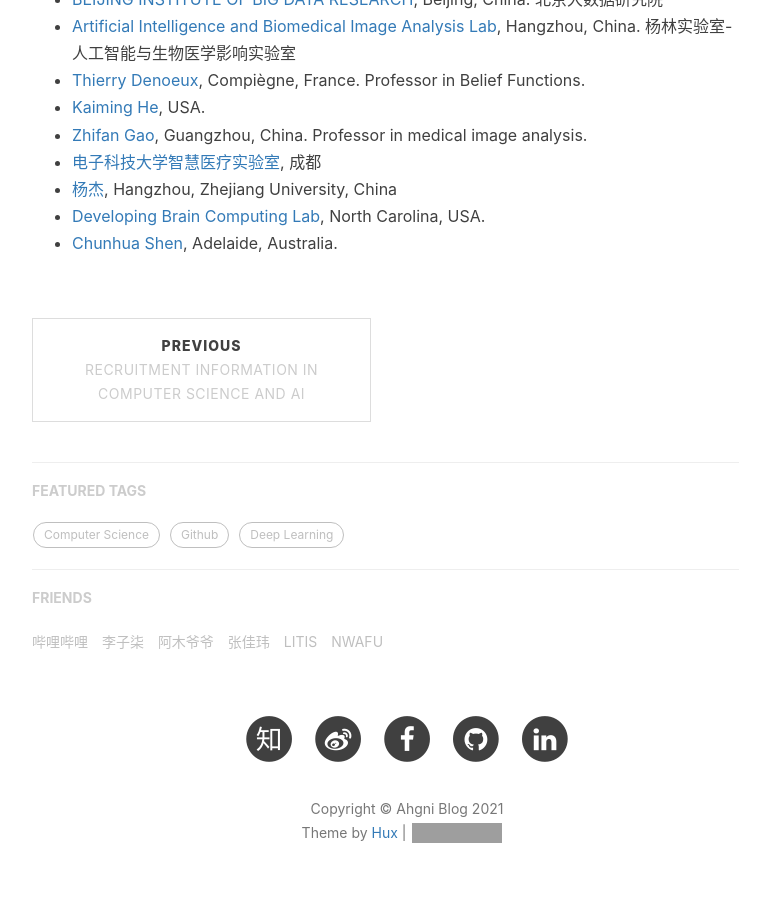
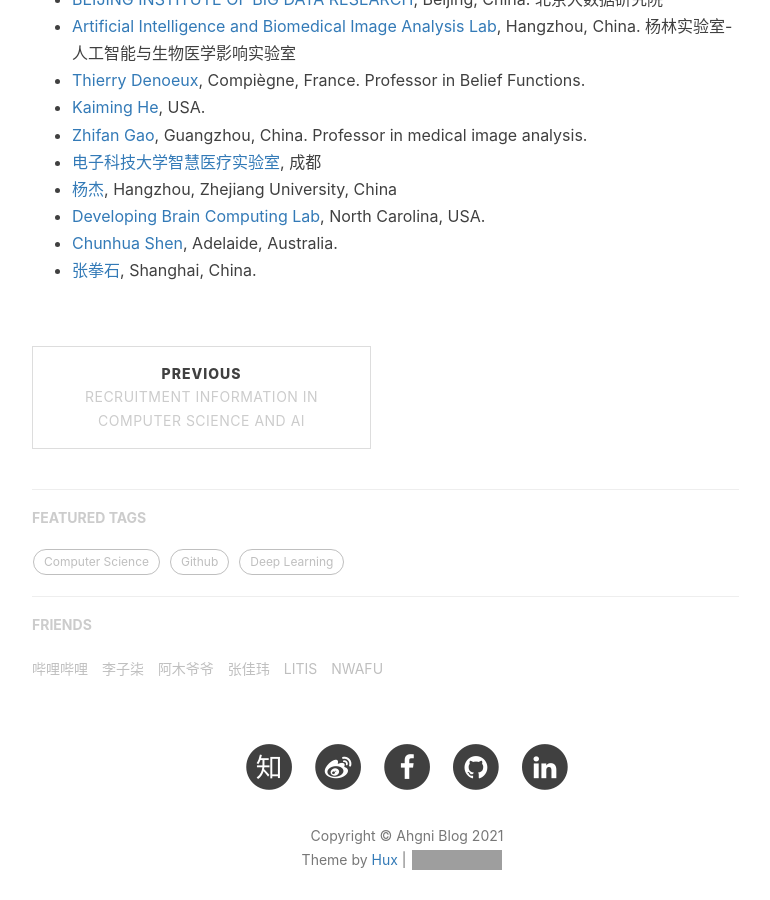
Before and after one commit to jizhang02/jizhang02.github.io, a Jekyll site: the page built from _posts/2020-04-04-lab.markdown, in a window 1280 px wide and 900 px high, scrolled down 1631 px. Shown: the whole window, without its empty margins (233-1003 px from the left). Built offline with Jekyll 4.4.1, drawn with Linux system fonts in a browser that asks for light colours; nearby versions of some CDN libraries; comment, search, counter and statistics services are not loaded; grey boxes are pictures that could not be loaded.

Commit message:
add a scholar

```diff
--- a/_posts/2020-04-04-lab.markdown
+++ b/_posts/2020-04-04-lab.markdown
@@ -42,3 +42,4 @@ This post is mainly the information of labs that including medical imaging, and
 * [杨杰](https://person.zju.edu.cn/jieyang#0), Hangzhou, Zhejiang University, China
 * [Developing Brain Computing Lab](http://liwang.web.unc.edu/), North Carolina, USA.
 * [Chunhua Shen](https://cshen.github.io/), Adelaide, Australia.
+* [张拳石](http://qszhang.com/), Shanghai, China.
```
